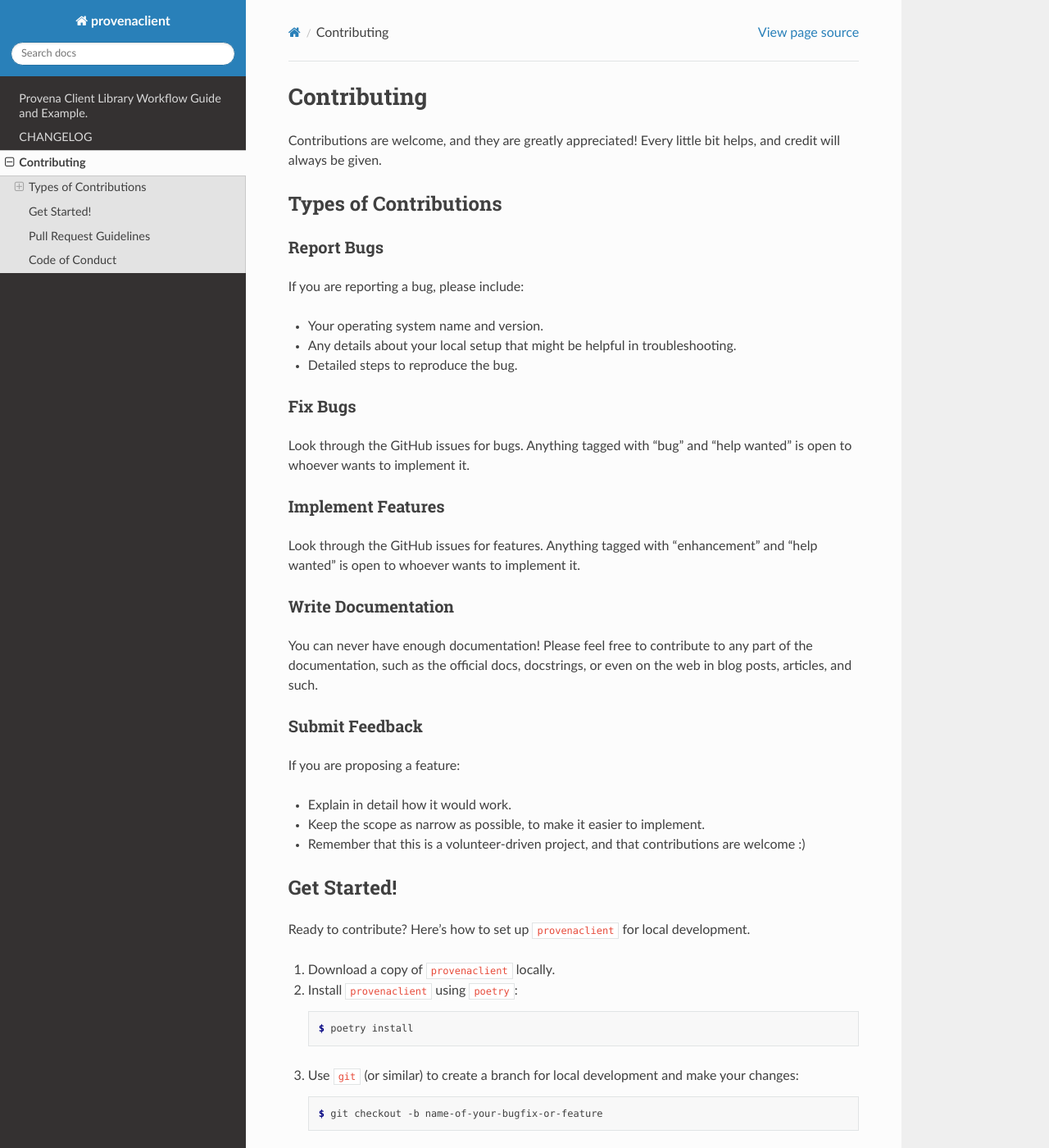
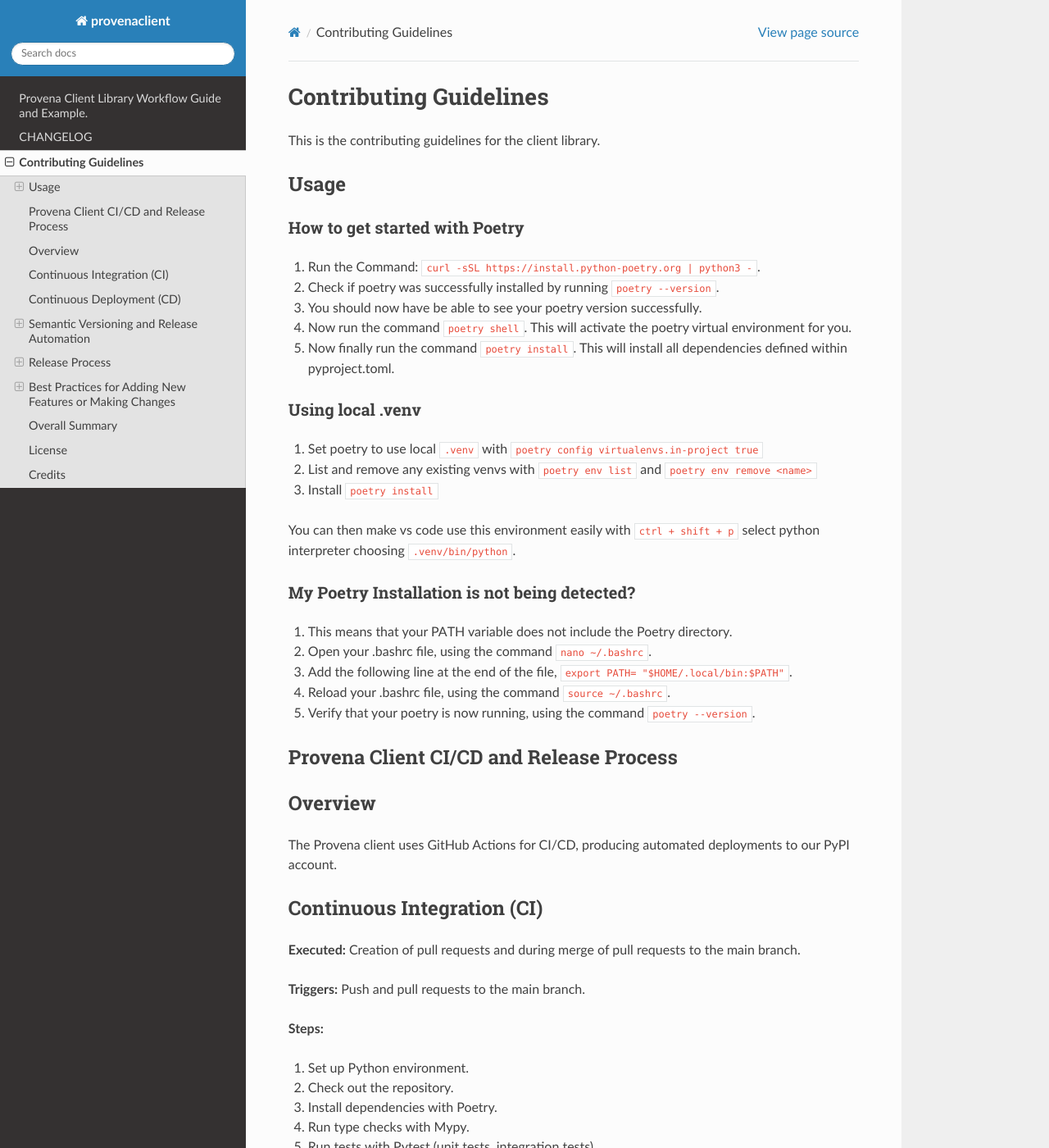
Before and after one commit to provena/provena-python-client, a Sphinx documentation site: the page built from docs/contributing.md, in a window 1280 px wide and 1400 px high. Shown: the whole window at 82% size. Built offline with Sphinx 7.4.7 and the Read the Docs theme 2.0.0, drawn with Linux system fonts in a browser that asks for light colours; pages that are not in the unit, such as notebooks, are missing from menus; some of the changed text lies outside the part shown.

Commit message:
Syncing with main branch (had to manually do this) to make it this work.

````diff
--- a/CONTRIBUTING.md
+++ b/CONTRIBUTING.md
@@ -1,73 +1,160 @@
-# Contributing
+# Contributing Guidelines
 
-Contributions are welcome, and they are greatly appreciated! Every little bit
-helps, and credit will always be given.
+This is the contributing guidelines for the client library.
 
-## Types of Contributions
+## Usage
 
-### Report Bugs
+### How to get started with Poetry
 
-If you are reporting a bug, please include:
+1) Run the Command: `curl -sSL https://install.python-poetry.org | python3 -`.
+2) Check if poetry was successfully installed by running `poetry --version`.
+3) You should now have be able to see your poetry version successfully.
+4) Now run the command `poetry shell`. This  will activate the poetry virtual environment for you.
+5) Now finally run the command `poetry install`. This will install all dependencies defined within pyproject.toml.
 
-* Your operating system name and version.
-* Any details about your local setup that might be helpful in troubleshooting.
-* Detailed steps to reproduce the bug.
+### Using local .venv
 
-### Fix Bugs
+1) Set poetry to use local `.venv` with `poetry config virtualenvs.in-project true`
+2) List and remove any existing venvs with `poetry env list` and `poetry env remove <name>`
+3) Install `poetry install`
 
-Look through the GitHub issues for bugs. Anything tagged with "bug" and "help
-wanted" is open to whoever wants to implement it.
+You can then make vs code use this environment easily with `ctrl + shift + p` select python interpreter choosing `.venv/bin/python`.
 
-### Implement Features
+### My Poetry Installation is not being detected?
+1) This means that your PATH variable does not include the Poetry directory.
+2) Open your .bashrc file, using the command `nano ~/.bashrc`.
+3) Add the following line at the end of the file, `export PATH= "$HOME/.local/bin:$PATH"`.
+4) Reload your .bashrc file, using the command `source ~/.bashrc`.
+5) Verify that your poetry is now running, using the command `poetry --version`.
 
-Look through the GitHub issues for features. Anything tagged with "enhancement"
-and "help wanted" is open to whoever wants to implement it.
 
-### Write Documentation
+## Provena Client CI/CD and Release Process
 
-You can never have enough documentation! Please feel free to contribute to any
-part of the documentation, such as the official docs, docstrings, or even
-on the web in blog posts, articles, and such.
+## Overview
 
-### Submit Feedback
+The Provena client uses GitHub Actions for CI/CD, producing automated deployments to our PyPI account.
 
-If you are proposing a feature:
+## Continuous Integration (CI)
 
-* Explain in detail how it would work.
-* Keep the scope as narrow as possible, to make it easier to implement.
-* Remember that this is a volunteer-driven project, and that contributions
-  are welcome :)
+**Executed:** Creation of pull requests and during merge of pull requests to the main branch.
 
-## Get Started!
+**Triggers:** Push and pull requests to the main branch.
 
-Ready to contribute? Here's how to set up `provenaclient` for local development.
+**Steps:**
+1. Set up Python environment.
+2. Check out the repository.
+3. Install dependencies with Poetry.
+4. Run type checks with Mypy.
+5. Run tests with Pytest (unit tests, integration tests).
+6. Track coverage with Codecov.
+7. Build documentation.
 
-1. Download a copy of `provenaclient` locally.
-2. Install `provenaclient` using `poetry`:
+## Continuous Deployment (CD)
 
-    ```console
-    $ poetry install
-    ```
+**Executed:** Merge of pull requests to the main branch.
 
-3. Use `git` (or similar) to create a branch for local development and make your changes:
+**Triggers:** Push to the main branch and merged pull requests to the main branch.
 
-    ```console
-    $ git checkout -b name-of-your-bugfix-or-feature
-    ```
+**Steps:**
+1. Set up Python environment.
+2. Check out repository.
+3. Use `python-semantic-release` to prepare release.
+4. Publish to TestPyPI and PyPI.
+5. Test install from TestPyPI.
+6. Upload distributions to GitHub Releases.
 
-4. When you're done making changes, check that your changes conform to any code formatting requirements and pass any tests.
+## Semantic Versioning and Release Automation
 
-5. Commit your changes and open a pull request.
+The Provena Client uses `python-semantic-release` for automated versioning and releases.
 
-## Pull Request Guidelines
+### Configuration in `pyproject.toml` `[tool.semantic_release]`
 
-Before you submit a pull request, check that it meets these guidelines:
+- **Version Management:** Package versions are managed through `pyproject.toml` and `src/provenaclient/__init__.py`.
+- **Release Branch:** Releases of the Provena Client are made from the main branch only.
+- **Changelog:** Release changelog and commit documentation/history is maintained in `CHANGELOG.md`.
+- **Upload to PyPI and GitHub Releases:** Set to true.
+- **Automatic Version Commit:** `commit_version_number = true` ensures that the version number is automatically committed back to the repository after a release, keeping the `pyproject.toml` and `src/provenaclient/__init__.py` files up to date.
 
-1. The pull request should include additional tests if appropriate.
-2. If the pull request adds functionality, the docs should be updated.
-3. The pull request should work for all currently supported operating systems and versions of Python.
+### Commit Message Conventions
 
-## Code of Conduct
+Follow the Conventional Commits specification. Examples:
 
-Please note that the `provenaclient` project is released with a
-Code of Conduct. By contributing to this project you agree to abide by its terms.
+- **feat:** A new feature.
+- **fix:** A bug fix.
+- **chore:** Changes to the build process or auxiliary tools and libraries.
+- **docs:** Documentation only changes.
+- **style:** Changes that do not affect the meaning of the code (white-space, formatting, missing semi-colons, etc).
+- **refactor:** A code change that neither fixes a bug nor adds a feature.
+- **perf:** A code change that improves performance.
+- **test:** Adding missing tests or correcting existing tests.
+
+**Note:** Commits with types of `docs`, `chore`, `style`, `refactor`, and `test` will not trigger a version change.
+
+More information can be found here: [Conventional Commits Specification](https://www.conventionalcommits.org/en/v1.0.0/).
+
+## Release Process
+
+On merging to the main branch, `python-semantic-release` automates the following steps:
+
+### Bumps the Version
+
+Based on commit messages, the version is incremented following semantic versioning rules:
+
+- **feat:** Increments the MINOR version.
+- **fix:** Increments the PATCH version.
+- **BREAKING CHANGE:** Increments the MAJOR version.
+
+### Creates a New Tag
+
+A new Git tag is created for the version.
+
+### Publishes to PyPI
+
+The new version is published to PyPI.
+
+### Uploads to GitHub Releases
+
+The distribution files are uploaded to GitHub Releases.
+
+### Commits the New Version Number
+
+The new version number is committed back to the repository, ensuring the `pyproject.toml` and `src/provenaclient/__init__.py` files are up-to-date.
+
+## Best Practices for Adding New Features or Making Changes
+
+### Create a New Branch
+
+Name your branch descriptively, e.g., `<change scope:feat|fix|docs>-<jira-ticket-name>`.
+
+### Develop and Commit
+
+- Make changes in your branch.
+- Use meaningful commit messages following the Conventional Commits specification.
+
+### Open a Pull Request (PR)
+
+- When your feature is complete, open a PR to the main branch.
+- Ensure that your PR title adheres to the Conventional Commits specification.
+- Ensure your PR description is clear and outlines the changes made.
+- Ensure that the CI (Continuous Integration) has successfully passed for your latest commit.
+
+### Review and Squash Merge
+
+- Request reviews from at least one team member within the Provena organization and part of the client library development.
+- Once approved, squash merge the PR into main with a specific commit message that summarizes the changes, e.g., `feat: added new endpoint in job-api` or re-use the PR title.
+
+### CI/CD Flow
+
+After merging, the CI/CD pipeline will run automatically, deploying the changes and updating the version as needed.
+
+## Overall Summary
+
+This setup ensures a streamlined and automated release process for the Provena Client, with CI/CD pipelines handling testing and deployment, and `python-semantic-release` managing semantic versioning and PyPI releases.
+
+## License
+
+`provenaclient` was created by Provena Development Team (CSIRO). Provena Development Team (CSIRO) retains all rights to the source and it may not be reproduced, distributed, or used to create derivative works.
+
+## Credits
+
+`provenaclient` was created with [`cookiecutter`](https://cookiecutter.readthedocs.io/en/latest/) and the `py-pkgs-cookiecutter` [template](https://github.com/py-pkgs/py-pkgs-cookiecutter).
--- a/docs/home.md
+++ b/docs/home.md
@@ -15,7 +15,7 @@
 pip install provenaclient
 ```
 
-Once you have installed, checked out the following [Example Notebook](./example-client-workflow.ipynb) on how to correctly start using the Provena Python Client.
+Once you have installed, check out the following reference examples [Example Notebook](./example-client-workflow.ipynb) on how to correctly start using the Provena Python Client.
 
 # Documentation Sections
 
````
